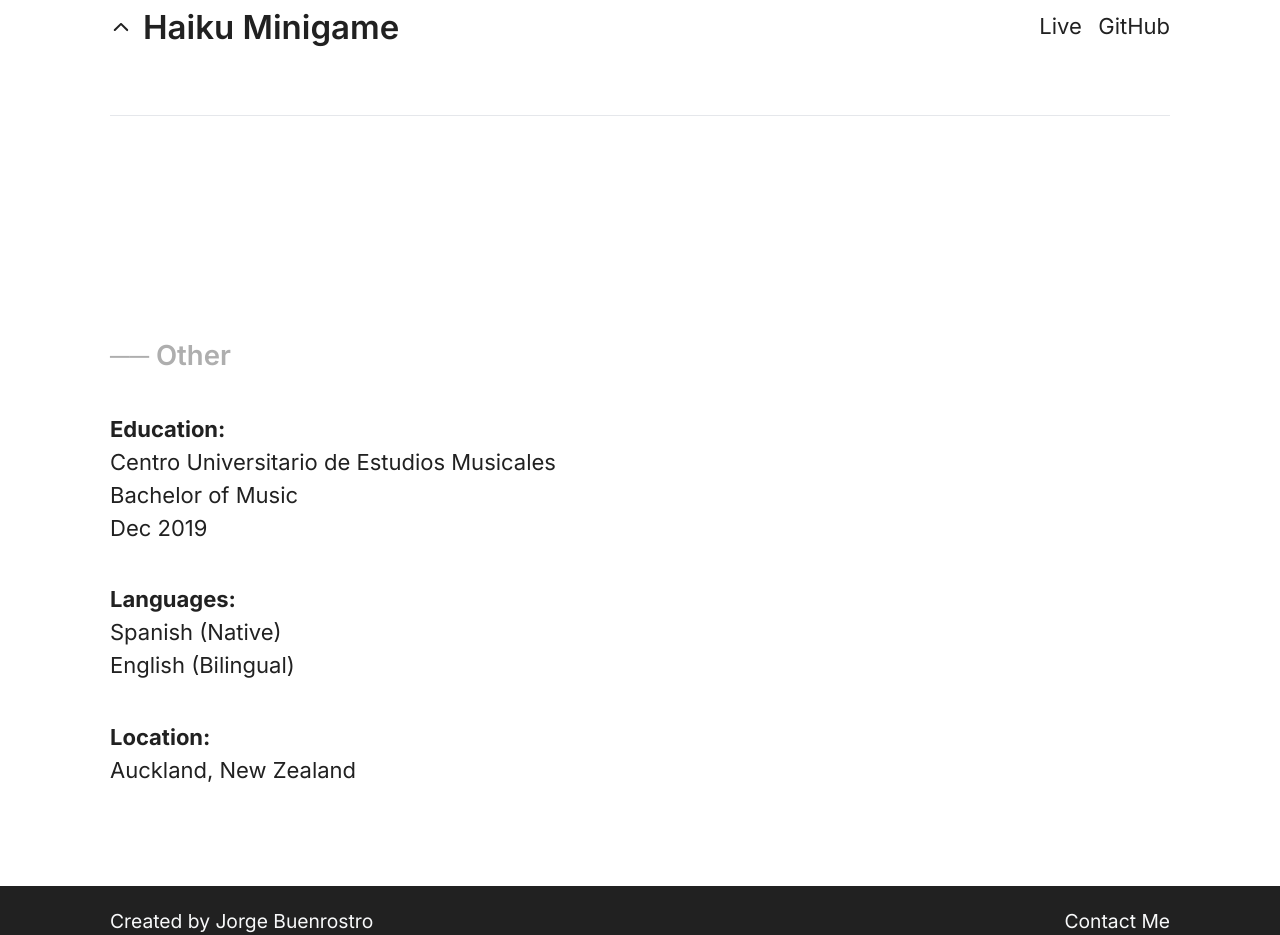
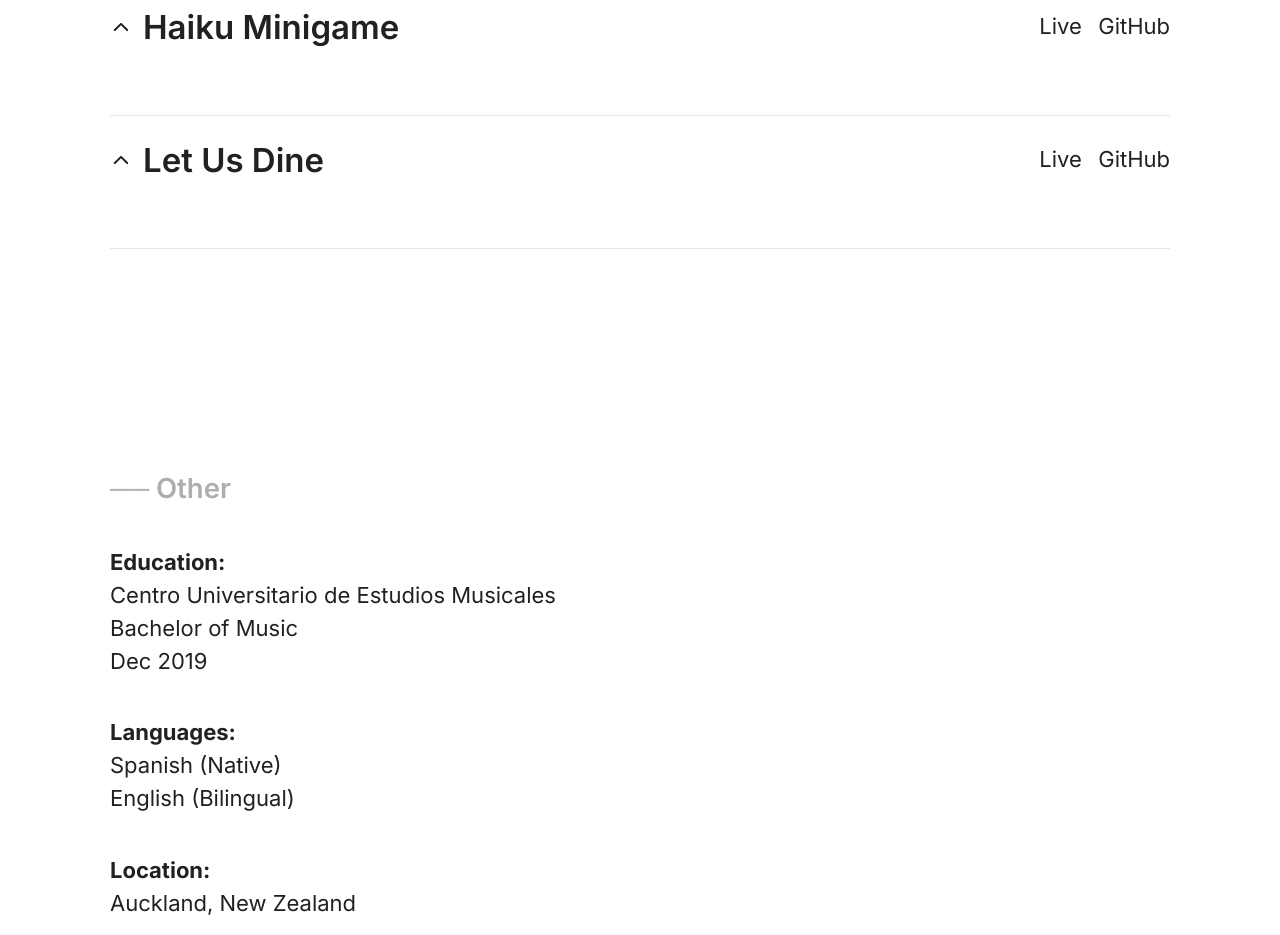
Before and after one commit to jlbmontejano/personal-portfolio, a React (Vite) app: page / in a window 1280 px wide. Shown: the part 3540-4475 px from the top of the page. Built offline with nearby package versions, Linux system fonts and the light colour scheme.

Commit message:
Added LUD as project

```diff
--- a/src/constants/index.ts
+++ b/src/constants/index.ts
@@ -33,7 +33,7 @@ export const TECH_STACK: TechStack[] = [
 	{ title: "Databases", data: ["PostgreSQL", "Cloud Firestore"] },
 	{
 		title: "Tools & Platforms",
-		data: ["Git", "GitHub Actions", "DigitalOcean", "REST APIs"],
+		data: ["Git", "GitHub Actions", "REST APIs"],
 	},
 ];
 
@@ -86,11 +86,19 @@ export const EXPERIENCE: WorkExperience[] = [
 export const PROJECTS: Project[] = [
 	{
 		title: "Haiku Minigame",
-		image: "assets/haiku-minigame.webp",
+		image: "assets/haiku-minigame/HM-welcome.webp",
 		description:
 			"Interactive haiku completion game powered by AI that generates poems with one missing line. Users fill in the blank, then receive AI-generated feedback with a 1-10 rating and personalized commentary on their creative contribution. Initial load may take 30-60 seconds as the backend spins up (free hosting tier).",
 		liveLink: "https://haiku-minigame.vercel.app/",
 		githubLink: "https://github.com/jlbmontejano/haiku-minigame",
+	},
+	{
+		title: "Let Us Dine",
+		image: "assets/let-us-dine/LUD-welcome.webp",
+		description:
+			"Collaborative dining decision app that takes the guesswork out of choosing where to eat with friends. Users can create a shared session and invite their group using a simple session ID. Each person completes a quick quiz about their dining preferences, and our algorithm analyzes everyone's responses to generate personalized restaurant recommendations that satisfy the entire group.",
+		liveLink: "https://let-us-dine-frontend.onrender.com/",
+		githubLink: "https://github.com/jlbmontejano/let-us-dine",
 	},
 ];
 
```
